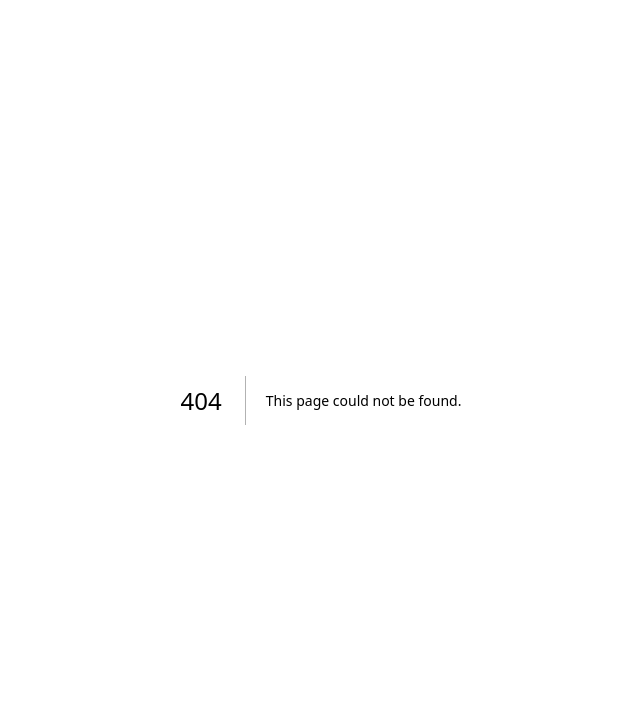
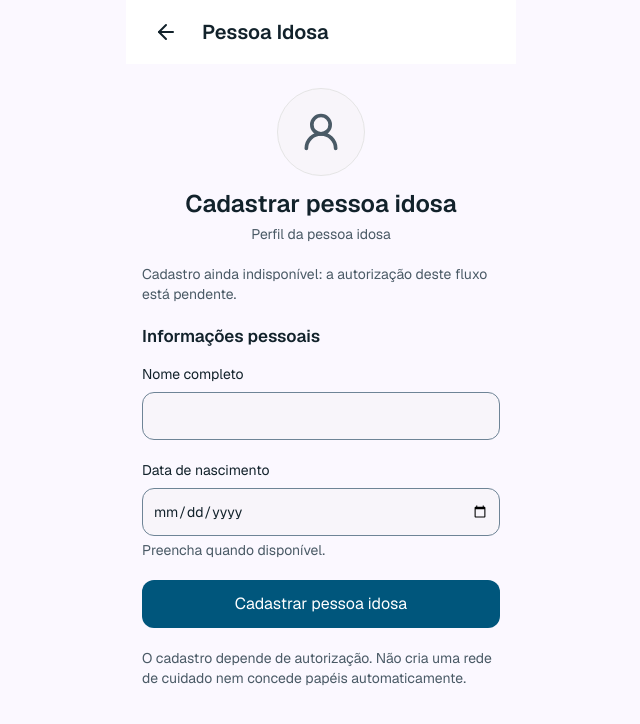
Before and after one commit to webkauadev/rede-de-apoio, a Next.js app: page /pessoa-idosa/cadastro in a window 1280 px wide. Before the commit this address had no page. Shown: the top 724 px of the page, without its empty margins (319-959 px from the left). Built offline with nearby package versions, Linux system fonts and the light colour scheme.

Commit message:
feat(ui): add T12 registration with explicit authorization pending state

```diff
--- a/src/app/globals.css
+++ b/src/app/globals.css
@@ -178,3 +178,14 @@
     padding: 1rem 1rem calc(1rem + env(safe-area-inset-bottom));
   }
 }
+
+@layer components {
+  .profile-shell {
+    display: flex;
+    flex-direction: column;
+    height: 100dvh;
+    max-width: 390px;
+    margin-inline: auto;
+    overflow: hidden;
+  }
+}
--- /dev/null
+++ b/src/app/pessoa-idosa/cadastro/page.tsx
@@ -0,0 +1,48 @@
+import type { Metadata } from "next";
+import Link from "next/link";
+import { ArrowLeft, UserRound } from "lucide-react";
+import { ProfileRegistrationForm } from "@/domains/pessoa-idosa/registration-form";
+export const metadata: Metadata = {
+  title: "Pessoa Idosa | Rede de Apoio",
+  referrer: "no-referrer",
+};
+/** T12 registration = baseline + campos vazios. Nenhuma consulta/exposicao de perfil pendente. */
+export default function ProfileRegistrationPage() {
+  return (
+    <div className="profile-shell" data-screen="T12">
+      <a className="skip-link" href="#conteudo">
+        Ir para o conteúdo
+      </a>
+      <header className="flex h-[calc(4rem+env(safe-area-inset-top))] shrink-0 items-center gap-3 bg-card px-4 pt-[env(safe-area-inset-top)]">
+        <Link
+          href="/sessao"
+          className="flex size-12 items-center justify-center"
+          aria-label="Voltar"
+        >
+          <ArrowLeft size={24} aria-hidden="true" />
+        </Link>
+        <p className="text-heading font-semibold">Pessoa Idosa</p>
+      </header>
+      <main
+        id="conteudo"
+        tabIndex={-1}
+        className="content-viewport pb-[calc(1.5rem+env(safe-area-inset-bottom))]"
+      >
+        <section aria-labelledby="profile-heading">
+          <div className="mb-5 text-center">
+            <span className="mx-auto mb-3 flex size-[88px] items-center justify-center rounded-full border bg-surface-low text-muted-foreground">
+              <UserRound size={44} aria-hidden="true" />
+            </span>
+            <h1 id="profile-heading" className="text-title font-semibold">
+              Cadastrar pessoa idosa
+            </h1>
+            <p className="mt-1 text-meta text-muted-foreground">
+              Perfil da pessoa idosa
+            </p>
+          </div>
+          <ProfileRegistrationForm />
+        </section>
+      </main>
+    </div>
+  );
+}
--- /dev/null
+++ b/src/domains/pessoa-idosa/registration-form.tsx
@@ -0,0 +1,132 @@
+"use client";
+import { useRef, useState, type FormEvent } from "react";
+import { Input } from "@/components/ui/input";
+import { Button } from "@/components/ui/button";
+import { pendingProfileSchema } from "./schema";
+export function ProfileRegistrationForm() {
+  const pending = useRef(false),
+    form = useRef<HTMLFormElement>(null),
+    feedback = useRef<HTMLParagraphElement>(null);
+  const [loading, setLoading] = useState(false),
+    [message, setMessage] = useState(""),
+    [errors, setErrors] = useState<Record<string, string>>({});
+  async function submit(event: FormEvent<HTMLFormElement>) {
+    event.preventDefault();
+    if (pending.current) return;
+    const data = new FormData(event.currentTarget),
+      input = { name: data.get("name"), birthDate: data.get("birthDate") },
+      parsed = pendingProfileSchema.safeParse(input);
+    setMessage("");
+    if (!parsed.success) {
+      const fields = Object.fromEntries(
+        parsed.error.issues.map((i) => [i.path[0], i.message]),
+      );
+      setErrors(fields);
+      (
+        form.current?.elements.namedItem(
+          fields.name ? "name" : "birthDate",
+        ) as HTMLInputElement
+      )?.focus();
+      return;
+    }
+    pending.current = true;
+    setLoading(true);
+    setErrors({});
+    try {
+      const r = await fetch("/api/pessoas-idosas", {
+        method: "POST",
+        headers: { "Content-Type": "application/json" },
+        body: JSON.stringify(input),
+        cache: "no-store",
+        credentials: "same-origin",
+      });
+      // Consumir o body antes de concluir feedback/loading; nao deixar resposta fetch pendente.
+      await r.json();
+      setMessage(
+        r.status === 403
+          ? "Cadastro ainda não liberado para esta conta."
+          : "Não foi possível confirmar a operação. Não repita automaticamente a solicitação.",
+      );
+    } catch {
+      setMessage(
+        "Não foi possível confirmar a operação. Verifique sua conexão.",
+      );
+    } finally {
+      pending.current = false;
+      setLoading(false);
+      requestAnimationFrame(() => feedback.current?.focus());
+    }
+  }
+  return (
+    <form
+      ref={form}
+      onSubmit={submit}
+      noValidate
+      aria-busy={loading}
+      className="space-y-5"
+      data-state="registration"
+    >
+      <p className="text-meta text-muted-foreground">
+        Cadastro ainda indisponível: a autorização deste fluxo está pendente.
+      </p>
+      <fieldset disabled={loading} className="min-w-0 space-y-5">
+        <legend className="mb-4 text-subheading font-semibold">
+          Informações pessoais
+        </legend>
+        <div>
+          <label htmlFor="profile-name" className="mb-2 block text-meta">
+            Nome completo
+          </label>
+          <Input
+            id="profile-name"
+            name="name"
+            autoComplete="off"
+            maxLength={160}
+            required
+            aria-invalid={!!errors.name}
+            aria-describedby={errors.name ? "profile-name-error" : undefined}
+          />
+          {errors.name && (
+            <p
+              id="profile-name-error"
+              className="mt-1 text-meta text-destructive"
+            >
+              {errors.name}
+            </p>
+          )}
+        </div>
+        <div>
+          <label htmlFor="profile-birth" className="mb-2 block text-meta">
+            Data de nascimento
+          </label>
+          <Input
+            id="profile-birth"
+            name="birthDate"
+            type="date"
+            autoComplete="off"
+            aria-invalid={!!errors.birthDate}
+            aria-describedby="birth-help"
+          />
+          <p id="birth-help" className="mt-1 text-meta text-muted-foreground">
+            {errors.birthDate || "Preencha quando disponível."}
+          </p>
+        </div>
+        <Button type="submit" className="w-full">
+          {loading ? "Verificando autorização…" : "Cadastrar pessoa idosa"}
+        </Button>
+      </fieldset>
+      <p
+        ref={feedback}
+        role="alert"
+        tabIndex={-1}
+        className={message ? "text-meta text-destructive" : "sr-only"}
+      >
+        {message}
+      </p>
+      <p className="text-meta text-muted-foreground">
+        O cadastro depende de autorização. Não cria uma rede de cuidado nem
+        concede papéis automaticamente.
+      </p>
+    </form>
+  );
+}
```
